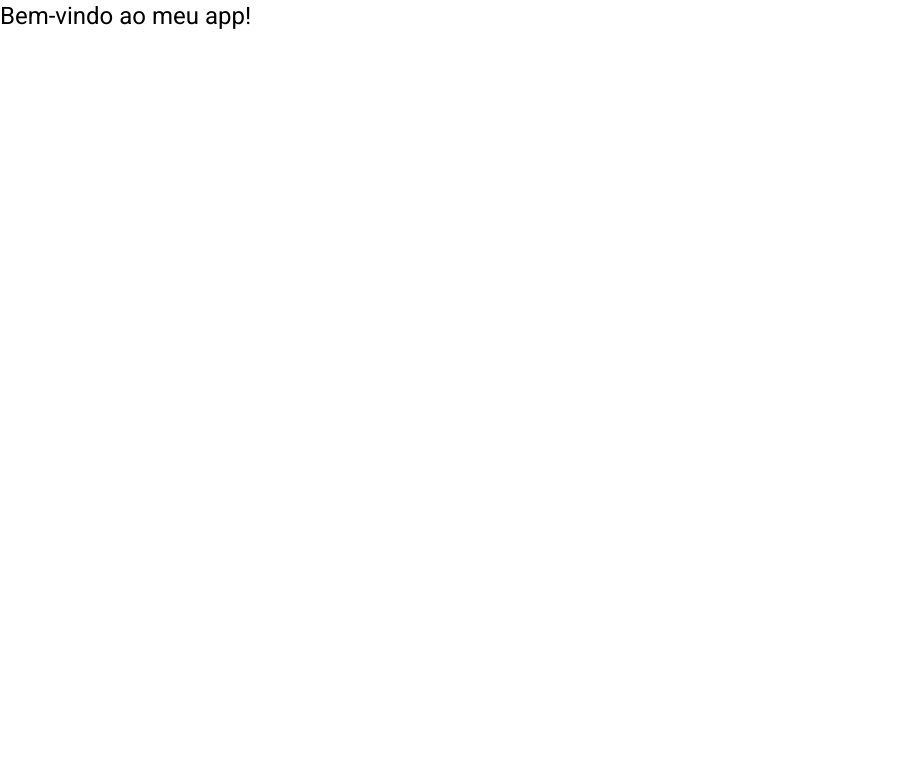
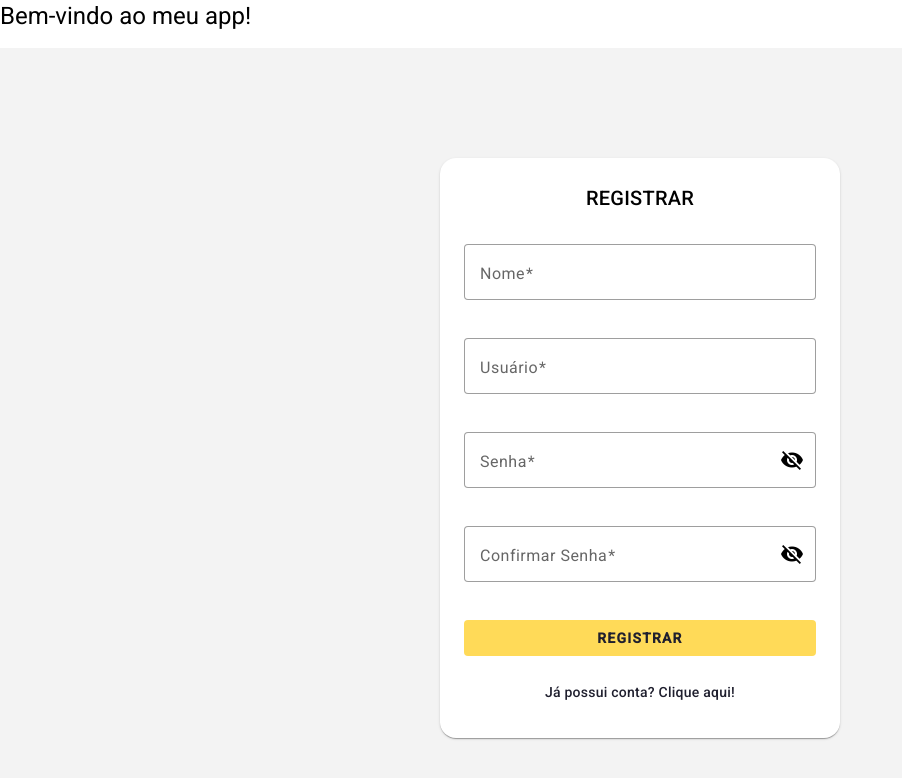
Before and after one commit to MarcoShvy/blog-pessoal-Acelera, an Angular app: page /register in a window 1280 px wide. Before the commit this address led to /. Shown: the top 778 px of the page, without its empty margins (0-902 px from the left). Built offline with nearby package versions, Linux system fonts and the light colour scheme.

Commit message:
registro update

```diff
--- a/src/app/app-routing.module.ts
+++ b/src/app/app-routing.module.ts
@@ -2,10 +2,12 @@ import { NgModule } from '@angular/core';
 import { RouterModule, Routes } from '@angular/router';
 import { PostsComponent } from './components/posts/posts.component';
 import { LoginComponent } from './components/login/login.component';
+import { CadastroComponent } from './components/cadastro/cadastro.component';
 
 const routes: Routes = [
   { path: 'posts', component: PostsComponent },
   { path: 'login', component: LoginComponent },
+  { path: 'register', component: CadastroComponent },
 ];
 
 @NgModule({
--- a/src/app/components/cadastro/cadastro.component.html
+++ b/src/app/components/cadastro/cadastro.component.html
@@ -0,0 +1,49 @@
+<div class="register-container">
+  <mat-card class="register-card">
+    <h2 class="tittle">REGISTRAR</h2>
+
+    <form [formGroup]="registerForm" (ngSubmit)="onRegister()">
+
+      <mat-form-field appearance="outline" class="full-width">
+        <mat-label>Nome</mat-label>
+        <input matInput formControlName="nome" required>
+      </mat-form-field>
+
+      <mat-form-field appearance="outline" class="full-width">
+        <mat-label>Usuário</mat-label>
+        <input matInput formControlName="usuario" required>
+      </mat-form-field>
+
+      <mat-form-field appearance="outline" class="full-width">
+        <mat-label>Senha</mat-label>
+        <input matInput [type]="hidePassword ? 'password' : 'text'" formControlName="senha" required>
+        <button mat-icon-button matSuffix (click)="hidePassword = !hidePassword" type="button">
+          <mat-icon>{{ hidePassword ? 'visibility_off' : 'visibility' }}</mat-icon>
+        </button>
+      </mat-form-field>
+
+      <mat-form-field appearance="outline" class="full-width">
+        <mat-label>Confirmar Senha</mat-label>
+        <input matInput [type]="hideConfirmPassword ? 'password' : 'text'" formControlName="confirmarSenha" required>
+        <button mat-icon-button matSuffix (click)="hideConfirmPassword = !hideConfirmPassword" type="button">
+          <mat-icon>{{ hideConfirmPassword ? 'visibility_off' : 'visibility' }}</mat-icon>
+        </button>
+      </mat-form-field>
+
+      <div class="loading" *ngIf="loading">
+        <mat-spinner diameter="30"></mat-spinner>
+      </div>
+
+      <div class="success" *ngIf="successMessage">{{ successMessage }}</div>
+
+      <button mat-flat-button id="register-button" class="full-width" type="submit" [disabled]="loading">
+        REGISTRAR
+      </button>
+    </form>
+
+    <p class="link-text">
+      Já possui conta?
+      <a (click)="goToLogin()">Clique aqui!</a>
+    </p>
+  </mat-card>
+</div>
--- a/src/app/components/cadastro/cadastro.component.scss
+++ b/src/app/components/cadastro/cadastro.component.scss
@@ -0,0 +1,53 @@
+.register-container {
+  display: flex;
+  justify-content: center;
+  align-items: center;
+  height: 100vh;
+  background-color: #f3f3f3;
+}
+
+.register-card {
+  width: 100%;
+  max-width: 400px;
+  padding: 24px;
+  border-radius: 16px;
+}
+
+.full-width {
+  width: 100%;
+  margin-bottom: 16px;
+}
+
+
+.loading {
+  display: flex;
+  justify-content: center;
+  margin: 10px 0;
+}
+
+.success {
+  text-align: center;
+  color: rgb(172, 199, 18);
+  margin-bottom: 12px;
+}
+
+#register-button {
+  background-color: #ffda58;
+  color: #1f1f2e;
+  font-weight: bold;
+}
+
+.link-text {
+  margin-top: 10px;
+  font-size: 14px;
+  cursor: pointer;
+  color: #1f1f2e;
+  text-decoration: none;
+  font-weight: 500;
+  text-align: center;
+}
+
+.tittle {
+  text-align: center;
+  margin-bottom: 30px;
+}
--- a/src/app/components/cadastro/cadastro.component.ts
+++ b/src/app/components/cadastro/cadastro.component.ts
@@ -9,5 +9,54 @@ import { Router } from '@angular/router';
   styleUrls: ['./cadastro.component.scss']
 })
 export class CadastroComponent {
+  registerForm: FormGroup;
+  fotoUrl: string = '';
+  hidePassword = true;
+  hideConfirmPassword = true;
+  loading = false;
+  successMessage = '';
 
+  constructor(private fb: FormBuilder, private authService: AuthService, private router: Router) {
+    this.registerForm = this.fb.group({
+      nome: ['', Validators.required],
+      usuario: ['', Validators.required],
+      senha: ['', [Validators.required, Validators.minLength(6)]],
+      confirmarSenha: ['', Validators.required],
+      foto: ['']
+    }, { validators: this.senhasIguais });
+  }
+
+  senhasIguais(group: FormGroup) {
+    return group.get('senha')?.value === group.get('confirmarSenha')?.value
+      ? null : { senhasDiferentes: true };
+  }
+
+  onRegister(): void {
+    if (this.registerForm.invalid) return;
+
+    this.loading = true;
+
+    const dados = {
+      nome: this.registerForm.value.nome,
+      usuario: this.registerForm.value.usuario,
+      senha: this.registerForm.value.senha,
+      foto: this.fotoUrl,
+      tipoUsuario: 'COMUM'
+    };
+
+    this.authService.register(dados).subscribe({
+      next: () => {
+        this.successMessage = 'Conta criada com sucesso! Redirecionando para login...';
+        setTimeout(() => this.router.navigate(['/login']), 3000);
+      },
+      error: err => {
+        console.error('Erro no registro:', err);
+        this.loading = false;
+      }
+    });
+  }
+
+  goToLogin(): void {
+    this.router.navigate(['/login']);
+  }
 }
--- a/src/app/services/auth.service.ts
+++ b/src/app/services/auth.service.ts
@@ -29,4 +29,8 @@ export class AuthService {
   isLoggedIn(): boolean {
     return !!this.getToken();
   }
+
+  register(data: any): Observable<any> {
+    return this.http.post(`${this.apiUrl}usuarios`, data);
+  }
 }
--- /dev/null
+++ b/src/app/shared/nav-bar/nav-bar.component.html
@@ -0,0 +1 @@
+<p>nav-bar works!</p>
```
Also changed, not shown: src/app/app.module.ts (+8 -2 lines), src/app/shared/nav-bar/nav-bar.component.ts (added, +10 -0 lines), src/app/shared/nav-bar/nav-bar.component.scss (added), 1 other file (tests, documents, lock files or other folders).
